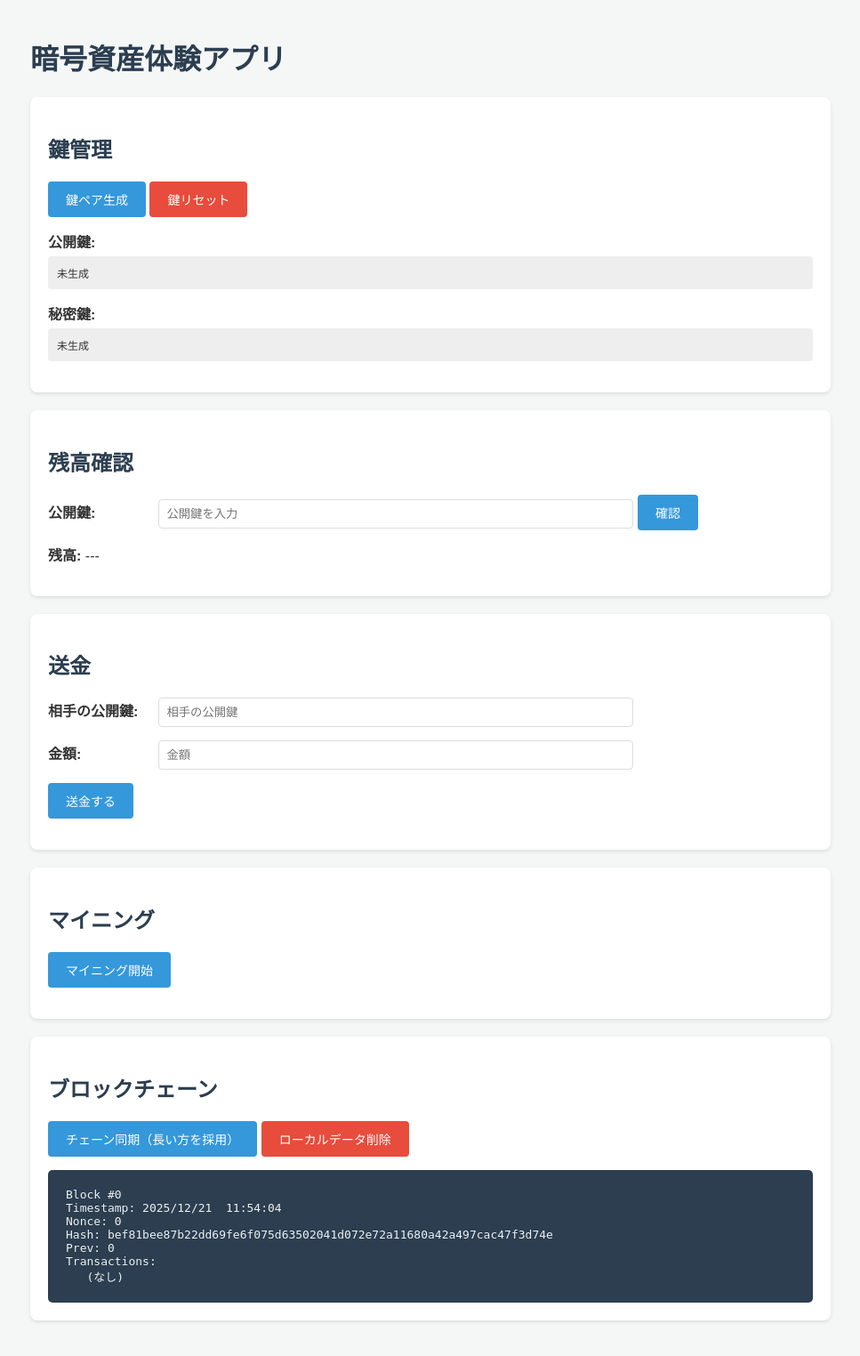
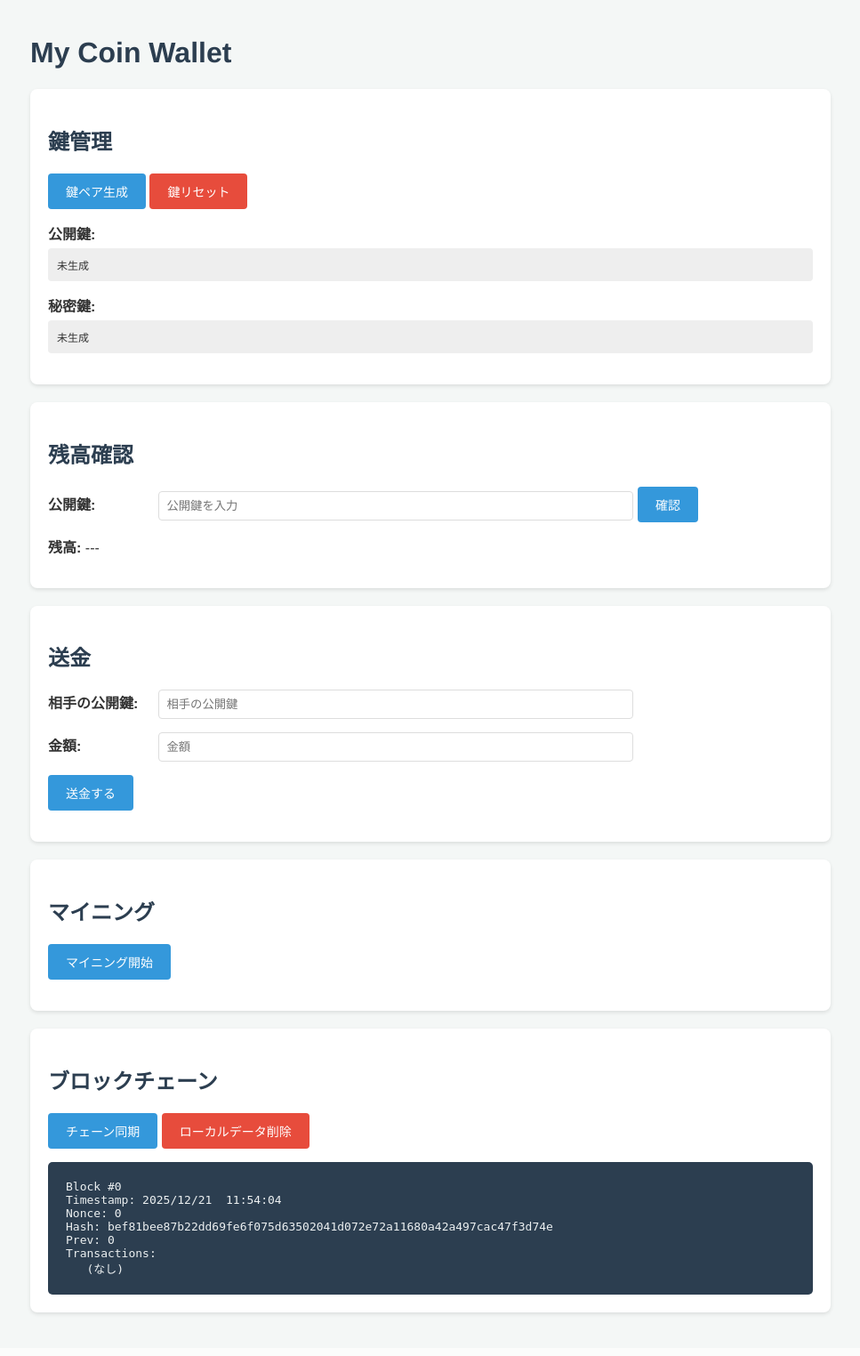
Before and after one commit to omoto202/mycoin3, a Flask app: page / in a window 1280 px wide. Shown: the whole page at 89% size, without its empty margins (156-1123 px from the left). After the commit the page ends 1479 px from the top, so only its background shows below. Run offline with Flask 3, Linux system fonts and the light colour scheme; data that the repository does not hold is empty; some libraries are stand-ins or nearby versions.

Commit message:
Update index.html

```diff
--- a/templates/index.html
+++ b/templates/index.html
@@ -3,7 +3,7 @@
 <head>
     <meta charset="UTF-8">
     <meta name="viewport" content="width=device-width, initial-scale=1.0">
-    <title>Crypto Experience App</title>
+    <title>My Coin Wallet</title>
     <script src="https://cdnjs.cloudflare.com/ajax/libs/elliptic/6.5.4/elliptic.min.js"></script>
     <script src="https://cdnjs.cloudflare.com/ajax/libs/crypto-js/4.1.1/crypto-js.min.js"></script>
     <style>
@@ -46,7 +46,7 @@
 </head>
 <body>
 
-    <h1>暗号資産体験アプリ</h1>
+    <h1>My Coin Wallet</h1>
 
     <div class="section">
         <h2>鍵管理</h2>
@@ -104,7 +104,7 @@
     <div class="section">
         <h2>ブロックチェーン</h2>
         <div class="row">
-            <button onclick="syncChain()">チェーン同期（長い方を採用）</button>
+            <button onclick="syncChain()">チェーン同期</button>
             <button class="danger" onclick="clearLocalChain()">ローカルデータ削除</button>
         </div>
         <div id="chain-container" class="block-container">
```
